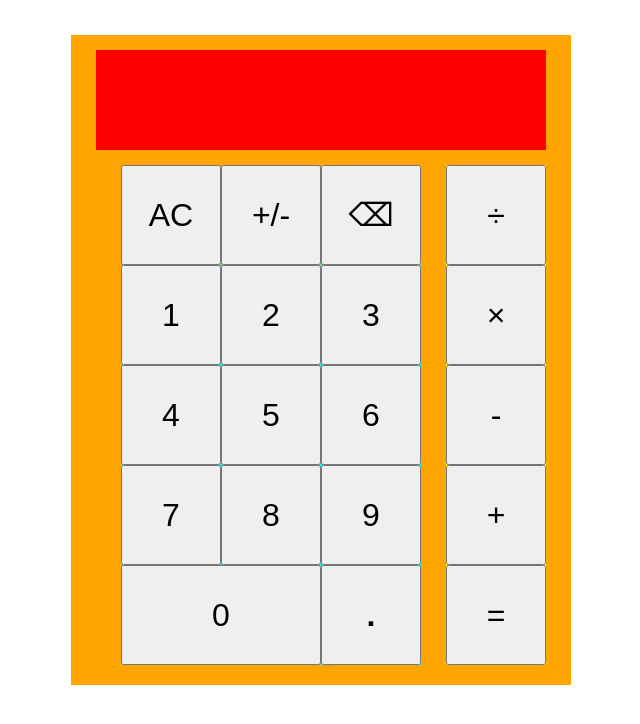
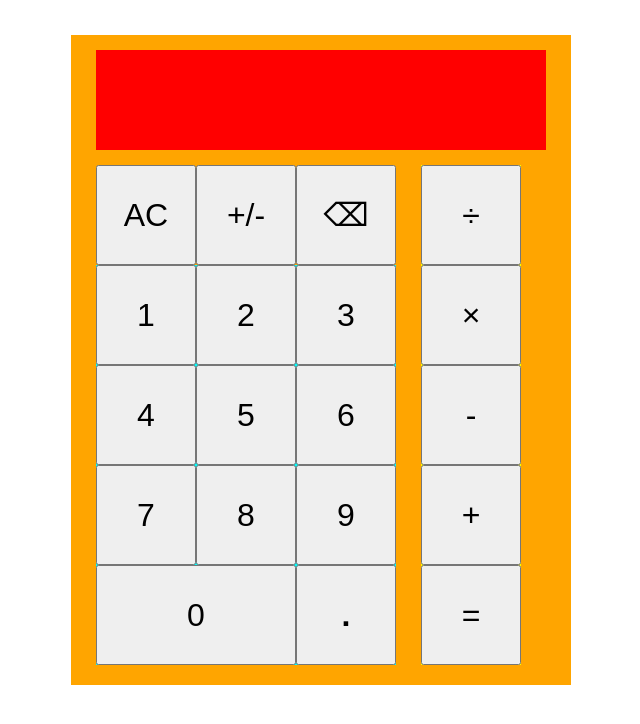
Before and after one commit to GodOfProDev/odin-calculator, a plain HTML site: page index.html in a window 1280 px wide. Shown: the whole page, without its empty margins (319-959 px from the left). Drawn offline with Linux system fonts and the light colour scheme.

Commit message:
Fix padding

```diff
--- a/index.html
+++ b/index.html
@@ -11,7 +11,7 @@
     <main class="flex-row-center">
         <section class="calculator">
             <div class="display"></div>
-            <div class="flex-row-end">
+            <div class="flex-row-end padding-right-25">
                 <div class="main-container">
                     <div class="util-pad flex-row">
                         <button class="util-btn">AC</button>
--- a/styles.css
+++ b/styles.css
@@ -31,6 +31,10 @@ body button {
 .flex-column {
     display: flex;
     flex-direction: column;
+}
+
+.padding-right-25 {
+    padding-right: 25px;
 }
 
 .calculator {
```
